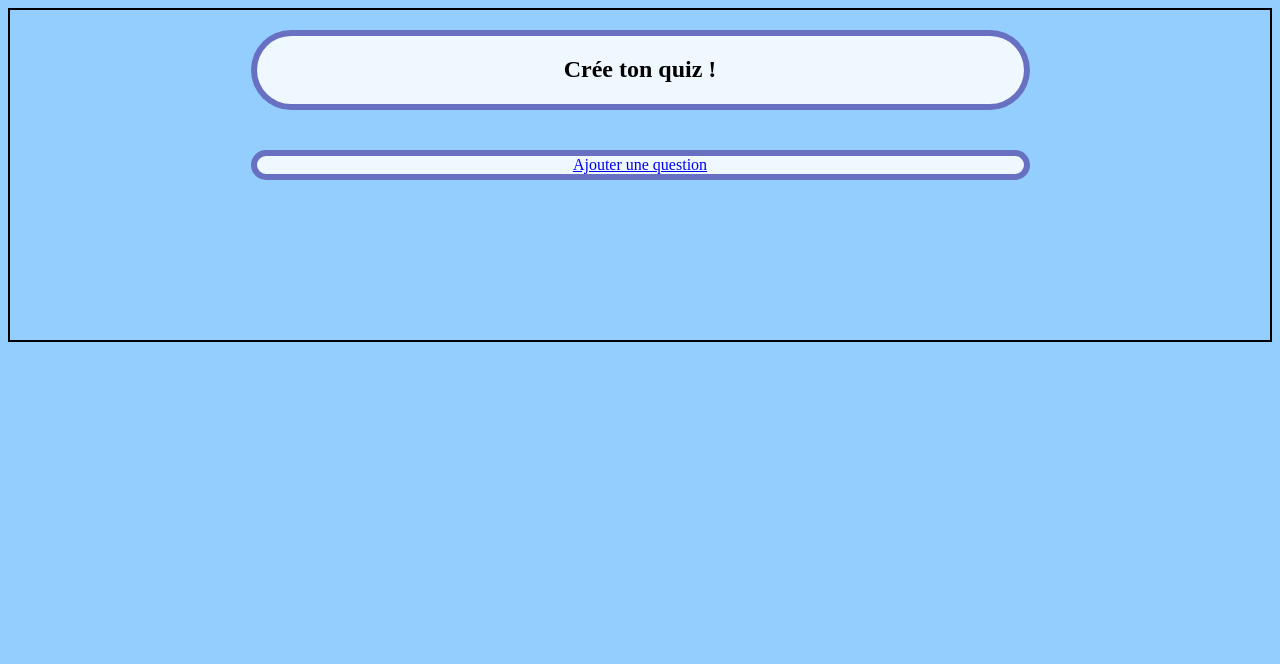
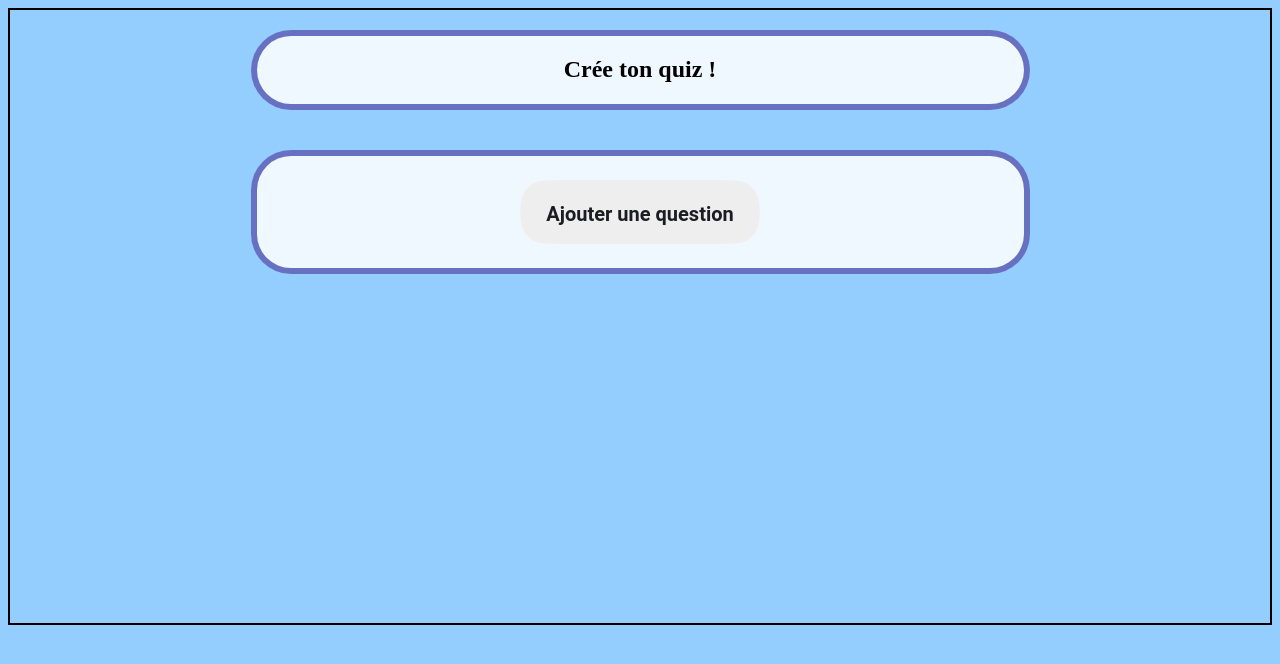
Before and after one commit to ZLKratox/Projet-EFREI-quizz, a PHP site: page / in a window 1280 px wide. Shown: the top 664 px of the page. Run offline with PHP 8.4, Linux system fonts and the light colour scheme.

Commit message:
Add files via upload

```diff
--- a/css/style.css
+++ b/css/style.css
@@ -31,3 +31,95 @@ body {
 #reponses {
     border-radius: 7px;
 }
+
+:root {
+    --bg: #1a1e24;
+    --color: #eee;
+    --font: Montserrat, Roboto, Helvetica, Arial, sans-serif;
+}
+
+.wrapper {
+    padding: 1.5rem 0;
+    filter: url('#goo');
+}
+
+.button {
+    display: inline-block;
+    text-align: center;
+    background: var(--color);
+    color: var(--bg);
+    font-weight: bold;
+    padding: 1.18em 1.32em 1.03em;
+    line-height: 1;
+    border-radius: 1em;
+    position: relative;
+    min-width: 8.23em;
+    text-decoration: none;
+    font-family: var(--font);
+    font-size: 1.25rem;
+}
+
+.button:before,
+.button:after {
+    width: 4.4em;
+    height: 2.95em;
+    position: absolute;
+    content: "";
+    display: inline-block;
+    background: var(--color);
+    border-radius: 50%;
+    transition: transform 1s ease;
+    transform: scale(0);
+    z-index: -1;
+}
+
+.button:before {
+    top: -25%;
+    left: 20%;
+}
+
+.button:after {
+    bottom: -25%;
+    right: 20%;
+}
+
+.button:hover:before,
+.button:hover:after {
+    transform: none;
+}
+
+/* Styles pour les questions */
+h3 {
+    font-size: 1.2em;
+    color: #333;
+}
+
+label {
+    font-weight: bold;
+}
+
+input[type="text"] {
+    width: 50%;
+    padding: 5px;
+    margin-bottom: 10px;
+    border: 1px solid #ccc;
+    border-radius: 3px;
+}
+
+/* Styles pour les réponses */
+p {
+    font-weight: bold;
+    margin-bottom: 10px;
+}
+
+input[type="radio"] {
+    margin-right: 5px;
+}
+
+/* Ligne de séparation */
+hr {
+    margin-top: 20px;
+    margin-bottom: 20px;
+    border: 0;
+    border-top: 1px solid #ccc;
+}
```
